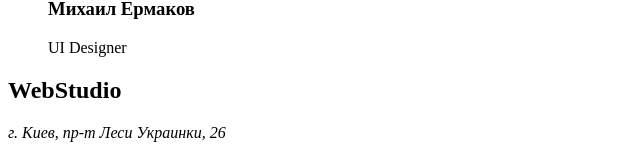
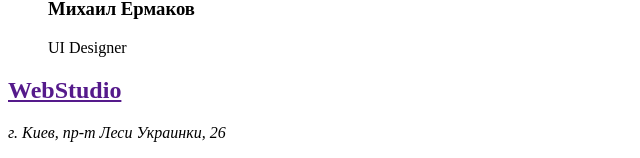
Before and after one commit to senseyb/goit-markup-hw-01, a plain HTML site: page homework/index.html in a window 1280 px wide. Shown: the part 3005-3163 px from the top of the page, without its empty margins (0-640 px from the left). Drawn offline with Linux system fonts and the light colour scheme.

Commit message:
Update index.html

```diff
--- a/homework/index.html
+++ b/homework/index.html
@@ -66,7 +66,8 @@
     </ul>
 </section>
 <footer>
-    <h2>WebStudio</h2>
+    <h2>
+       <a href="">WebStudio</a> </h2>
     <address>
         г. Киев, пр-т Леси Украинки, 26
     </address>
```
